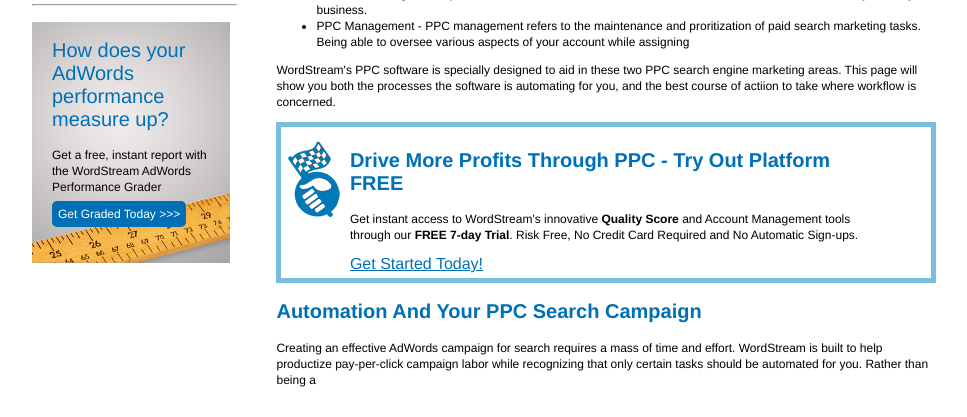
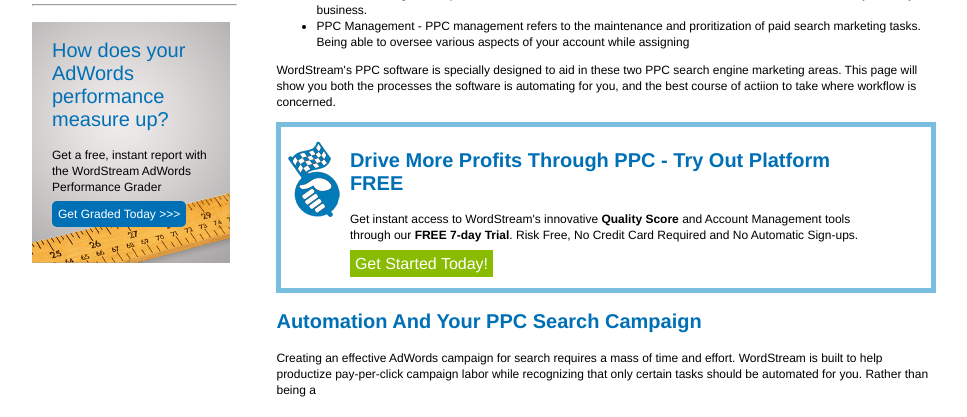
Before and after one commit to Hollyw00d/codingDojoSmallProjects, a PHP site: page / in a window 1280 px wide. Shown: the part 383-800 px from the top of the page, without its empty margins (138-1105 px from the left). Run offline with PHP 8.4, Linux system fonts and the light colour scheme.

Commit message:
almost done wiht get started button

```diff
--- a/cs10_css-and-css3/assignment_wordstream/css/styles.css
+++ b/cs10_css-and-css3/assignment_wordstream/css/styles.css
@@ -724,4 +724,21 @@ ul, p {
     #article-callout-inner {
         display: inline-block;
         width: 530px;
+        padding: 0 0 10px;
     }
+
+    #get-started-btn {
+        background: #89bc00;
+        padding: 5px;
+        width: 100px;
+        text-align: center;
+        color: #fff;
+    }
+
+    #get-started-btn:link, #get-started-btn:visited {
+        text-decoration: none;
+    }
+
+    #get-started-btn:hover, #get-started-btn:active {
+        text-decoration: underline;
+    }
--- a/cs10_css-and-css3/assignment_wordstream/index.html
+++ b/cs10_css-and-css3/assignment_wordstream/index.html
@@ -92,7 +92,7 @@
 
                     <p>Get instant access to WordStream's innovative <strong>Quality Score</strong> and Account Management tools through our <strong>FREE 7-day Trial</strong>. Risk Free, No Credit Card Required and No Automatic Sign-ups.</p>
 
-                    <a href="#">Get Started Today!</a>
+                    <a href="#" id="get-started-btn">Get Started Today!</a>
 
                 </div>
 
```
